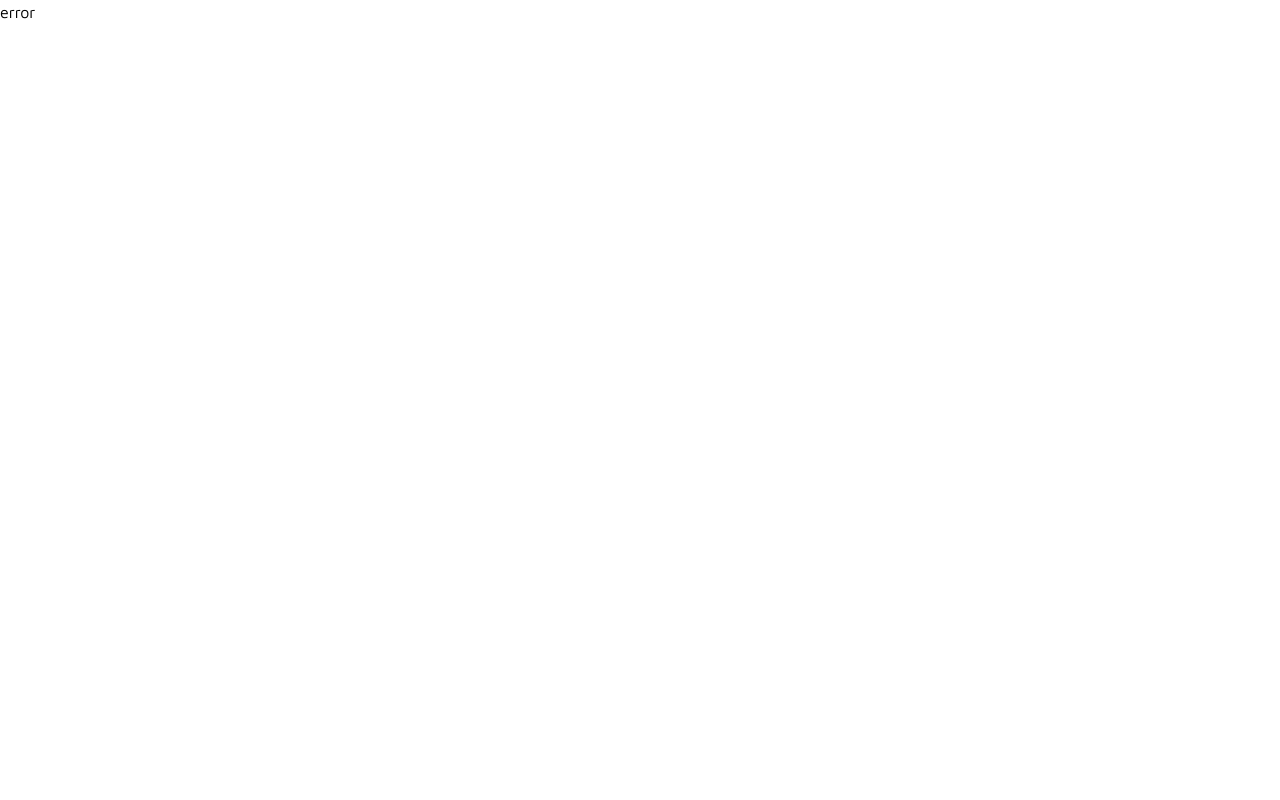
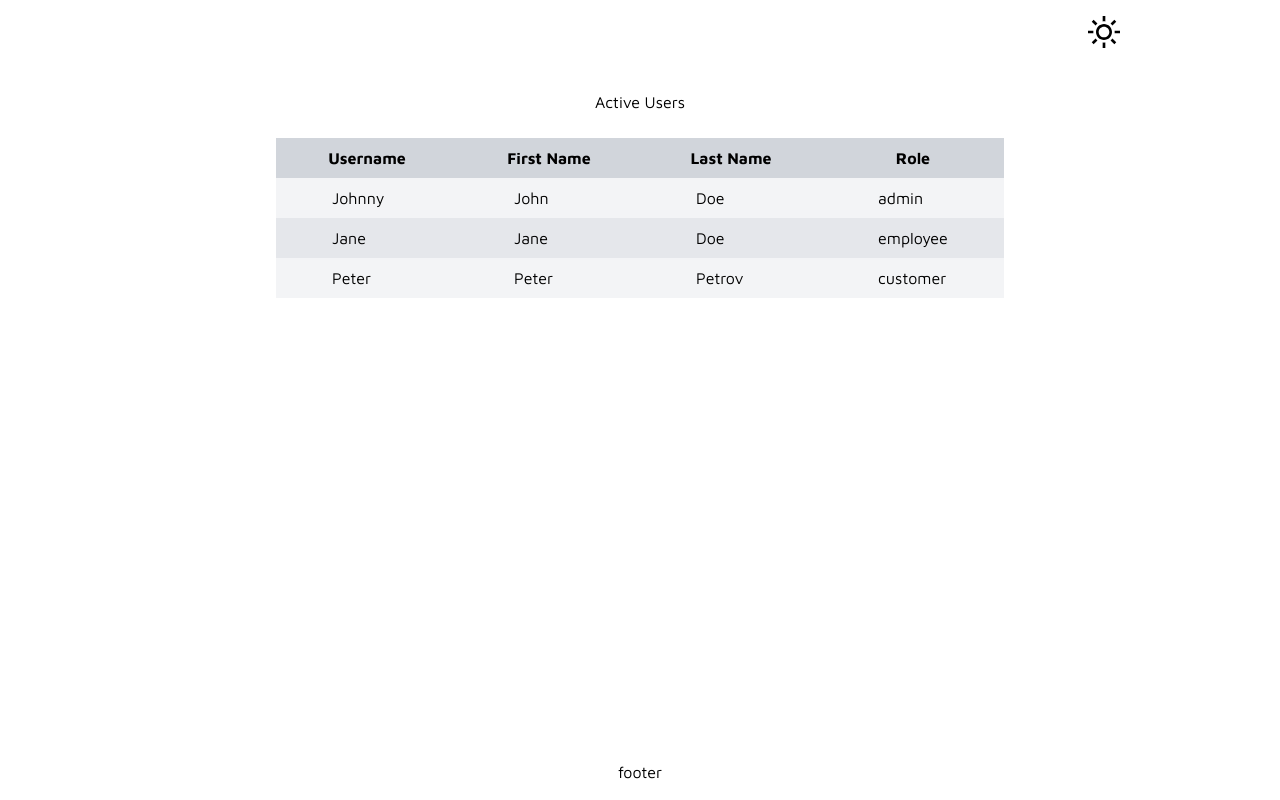
Before and after one commit to svetoslav0/time-management, a React (Vite) app in the folder Client/: page /users/active in a window 1280 px wide. Before the commit this address had no page. Built offline with nearby package versions, Linux system fonts and the light colour scheme.

Commit message:
TMP-37: Created ActiveUsersDashboard added route for it : /users/active

```diff
--- /dev/null
+++ b/Client/src/components/ActiveUsersDashboard/ActiveUsersDashboard.tsx
@@ -0,0 +1,80 @@
+import { useEffect, useState } from 'react';
+
+// import httpServices from '../../services/httpServices';
+
+type User = {
+    username: string;
+    firstName: string;
+    lastName: string;
+    role: string;
+    active: boolean;
+};
+
+export default function ActiveUsersDashboard() {
+    const [activeUsers, setActiveUsers] = useState<User[]>([]);
+    const [loading, setLoading] = useState<boolean>(true);
+
+    useEffect(() => {
+        const users: User[] = [
+            { username: 'Johnny', firstName: 'John', lastName: 'Doe', role: 'admin', active: true },
+            {
+                username: 'Jane',
+                firstName: 'Jane',
+                lastName: 'Doe',
+                role: 'employee',
+                active: true,
+            },
+            {
+                username: 'Peter',
+                firstName: 'Peter',
+                lastName: 'Petrov',
+                role: 'customer',
+                active: true,
+            },
+        ];
+        // const fetchActiveUsers = async () => {
+        //     const response = await httpServices().get('/users/active');
+        //     setActiveUsers(response);
+        //     ;
+        // };
+        // fetchActiveUsers();
+        setLoading(false);
+        setActiveUsers(users);
+    }, []);
+
+    return (
+        <div className='mx-auto flex max-w-3xl flex-col gap-6 p-5'>
+            <h2 className='self-center'>Active Users</h2>
+            {loading ? (
+                <div className='self-center'>Loading...</div>
+            ) : (
+                <table className='w-full table-fixed'>
+                    <thead>
+                        <tr className='bg-gray-300 dark:bg-gray-700'>
+                            <th className='w-1/4 p-2'>Username</th>
+                            <th className='w-1/4 p-2'>First Name</th>
+                            <th className='w-1/4 p-2'>Last Name</th>
+                            <th className='w-1/4 p-2'>Role</th>
+                        </tr>
+                    </thead>
+                    <tbody>
+                        {activeUsers.map((user) => (
+                            <tr
+                                key={user.username}
+                                className=' bg-gray-100 even:bg-gray-200 dark:bg-gray-800'
+                                onClick={() => {
+                                    console.log(user.username);
+                                }}
+                            >
+                                <td className='p-2 pl-14'>{user.username}</td>
+                                <td className='p-2 pl-14'>{user.firstName}</td>
+                                <td className='p-2 pl-14'>{user.lastName}</td>
+                                <td className='p-2 pl-14'>{user.role}</td>
+                            </tr>
+                        ))}
+                    </tbody>
+                </table>
+            )}
+        </div>
+    );
+}
```
Also changed, not shown: Client/src/App.tsx (+14 -0 lines).
